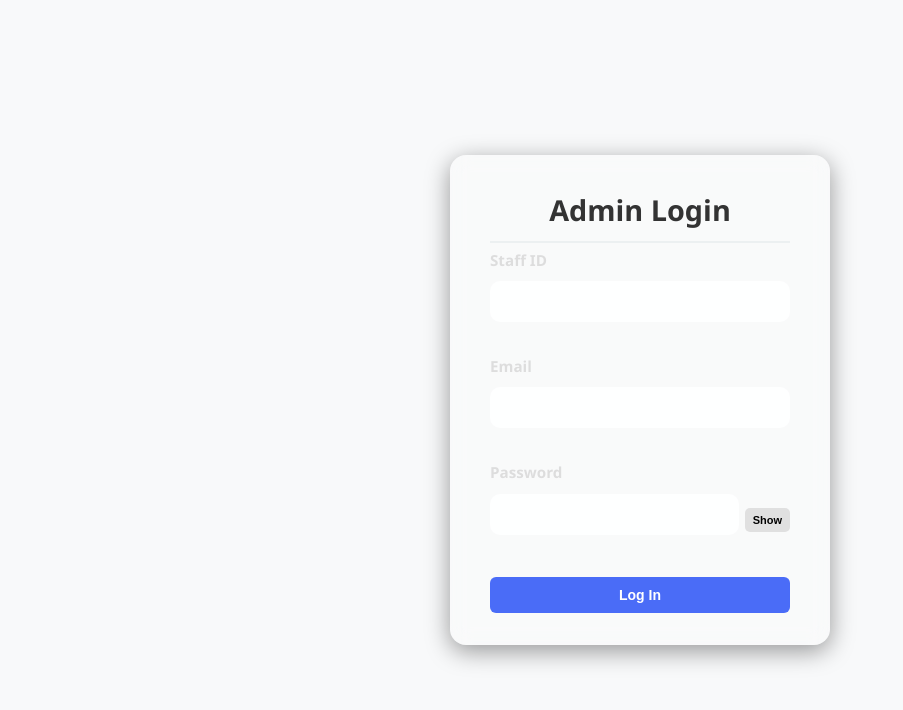
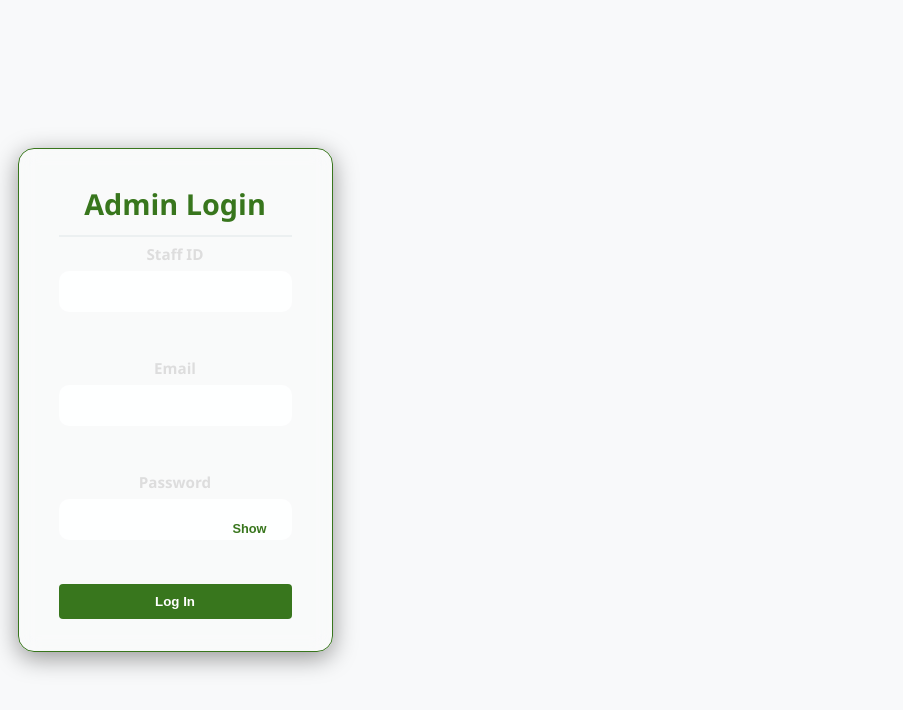
Before and after one commit to Kennyy02/Resort-Management-System, a React (Create React App) app in the folder frontend/: page /admin/login in a window 1280 px wide. Shown: the top 710 px of the page, without its empty margins (0-903 px from the left). Built offline with nearby package versions, Linux system fonts and the light colour scheme; no server answers.

Commit message:
Update login.css

```diff
--- a/frontend/src/admin/pages/login.css
+++ b/frontend/src/admin/pages/login.css
@@ -1,101 +1,94 @@
-/* --- PAGE LAYOUT --- */
-body, html {
-  margin: 0;
-  padding: 0;
-  font-family: Arial, sans-serif;
-  background: #f0f0f0; /* light grey background */
-  height: 100%;
+/* Root colors */
+:root {
+  --primary-color: #38761D;
+  --text-color: #333;
 }
 
-/* Center the login box */
-.login-container {
+/* Center container */
+body {
+  margin: 0;
+  font-family: 'Segoe UI', Tahoma, Geneva, Verdana, sans-serif;
   display: flex;
   justify-content: center;
   align-items: center;
   height: 100vh;
+  background: #fff;
 }
 
-/* --- LOGIN CARD --- */
-.login-box {
-  background: #ffffff;
-  width: 280px;              /* Small box (2–3 inches) */
-  padding: 25px;
-  border-radius: 10px;
-  box-shadow: 0px 3px 10px rgba(0,0,0,0.15);
-  text-align: center;
+.login-container {
+  width: 100%;
+  max-width: 350px;
 }
 
-/* Title */
-.login-title {
-  margin-bottom: 15px;
-  font-size: 20px;
-  font-weight: bold;
-  color: #333;
+.login-box {
+  background: #fff;
+  border: 1px solid var(--primary-color);
+  border-radius: 6px;
+  padding: 20px;
 }
 
-/* --- FORM --- */
-.form-group {
-  text-align: left;
-  margin-bottom: 12px;
+.login-title {
+  text-align: center;
+  color: var(--primary-color);
+  margin-bottom: 15px;
+  font-size: 1.4rem;
+}
+
+.login-form {
+  display: flex;
+  flex-direction: column;
+  gap: 12px;
 }
 
 .form-group label {
-  font-size: 13px;
-  color: #333;
+  font-size: 0.9rem;
+  color: var(--text-color);
 }
 
 .form-input {
-  width: 100%;
   padding: 8px;
-  font-size: 13px;
-  margin-top: 4px;
   border: 1px solid #ccc;
-  border-radius: 6px;
+  border-radius: 4px;
+  font-size: 1rem;
 }
 
-/* Password wrapper */
+.form-input:focus {
+  outline: none;
+  border-color: var(--primary-color);
+}
+
 .password-wrapper {
-  display: flex;
-  align-items: center;
+  position: relative;
 }
 
 .show-password-btn {
-  margin-left: 6px;
-  padding: 6px 8px;
-  font-size: 11px;
+  position: absolute;
+  right: 5px;
+  top: 50%;
+  transform: translateY(-50%);
   border: none;
-  background: #e0e0e0;
-  border-radius: 5px;
+  background: none;
+  color: var(--primary-color);
   cursor: pointer;
+  font-size: 0.8rem;
 }
 
-/* --- BUTTON --- */
 .login-button {
-  width: 100%;
   padding: 10px;
-  background: #4a6cf7;
+  background: var(--primary-color);
+  color: #fff;
   border: none;
-  border-radius: 6px;
-  color: white;
-  margin-top: 10px;
+  border-radius: 4px;
   cursor: pointer;
-  font-size: 14px;
+  font-weight: bold;
 }
 
 .login-button:hover {
-  background: #3b59d4;
+  background: #2e5d15;
 }
 
-/* --- MESSAGE --- */
 .login-message {
-  margin-bottom: 10px;
-  font-size: 12px;
-}
-
-.login-message.error {
+  text-align: center;
+  font-size: 0.85rem;
   color: red;
 }
-
-.login-message.success {
-  color: green;
-}
```
